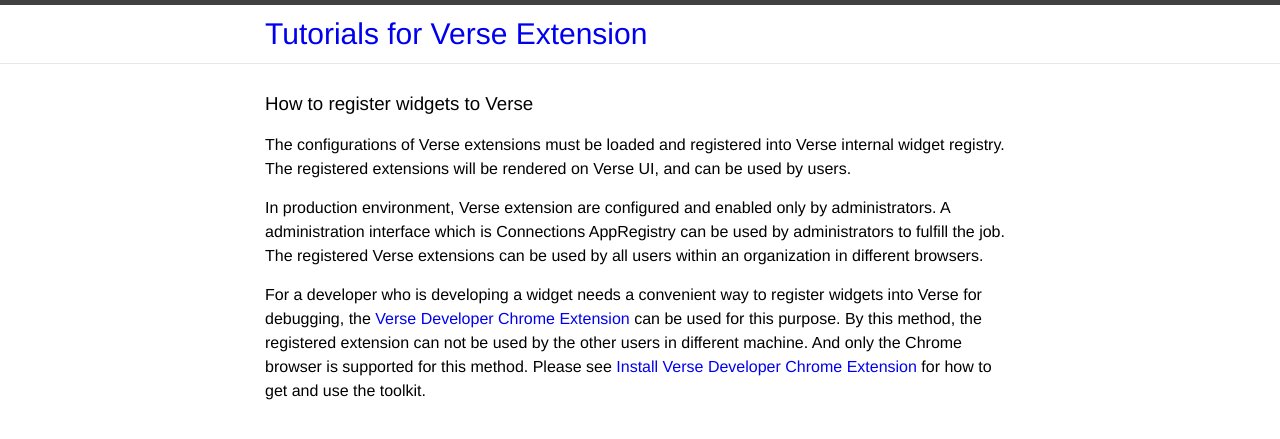
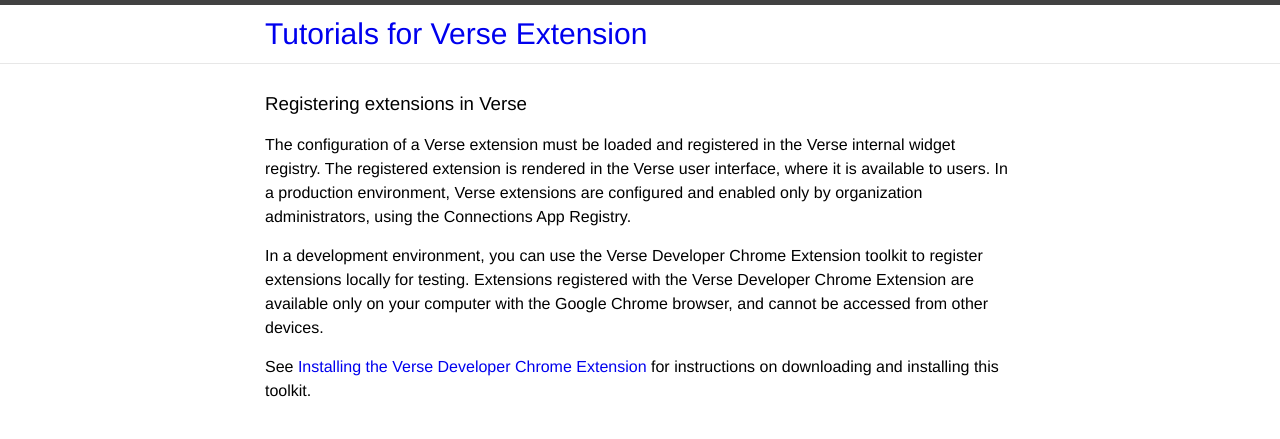
Before and after one commit to ibmverse/verse-developer, a Jekyll site: the page built from _tutorials/tutorial-ext-widget-reg.markdown, in a window 1280 px wide. Shown: the top 439 px of the page. Built offline with Jekyll 4.4.1, drawn with Linux system fonts in a browser that asks for light colours.

Commit message:
Edits from elizabeth_bowling@us.ibm.com

```diff
--- a/_tutorials/tutorial-ext-widget-reg.markdown
+++ b/_tutorials/tutorial-ext-widget-reg.markdown
@@ -2,18 +2,17 @@
 [//]: # (Copyright IBM Corp. 2016  All Rights Reserved.)
 
 layout: default
-title:  "How to register widgets to Verse"
+title:  "Registering extensions in Verse"
 categories:
 ---
 
 ### {{page.title}}
 
-The configurations of Verse extensions must be loaded and registered into Verse internal widget registry. The registered extensions will be rendered on Verse UI, and can be used by users.
+The configuration of a Verse extension must be loaded and registered in the Verse internal widget registry. The registered extension is rendered in the Verse user interface, where it is available to users. In a production environment, Verse extensions are configured and enabled only by organization administrators, using the Connections App Registry.
 
+In a development environment, you can use the Verse Developer Chrome Extension toolkit to register extensions locally for testing. Extensions registered with the Verse Developer Chrome Extension are available only on your computer with the Google Chrome browser, and cannot be accessed from other devices.
 
-In production environment, Verse extension are configured and enabled only by administrators. A administration interface which is Connections AppRegistry can be used by administrators to fulfill the job. The registered Verse extensions can be used by all users within an organization in different browsers.
-
-For a developer who is developing a widget needs a convenient way to register widgets into Verse for debugging, the [Verse Developer Chrome Extension][2] can be used for this purpose. By this method, the registered extension can not be used by the other users in different machine. And only the Chrome browser is supported for this method. Please see [Install Verse Developer Chrome Extension][3] for how to get and use the toolkit.
+See [Installing the Verse Developer Chrome Extension][3] for instructions on downloading and installing this toolkit.
 
 
 
```
